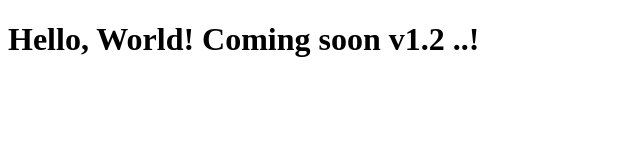
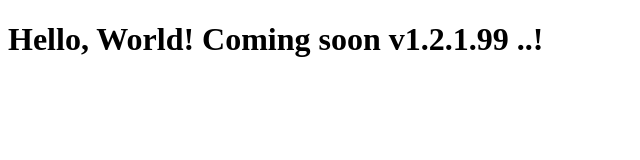
Before and after one commit to burcmuratmetin/onzedorp, a plain HTML site: page index.html in a window 1280 px wide. Shown: the whole page, without its empty margins (0-640 px from the left). Drawn offline with Linux system fonts and the light colour scheme.

Commit message:
v1.4
1.2.1.99

```diff
--- a/index.html
+++ b/index.html
@@ -4,6 +4,6 @@
 <title>Onzedorp | Ouderkerk aan de Amstel</title>
 </head>
 <body>
-<h1>Hello, World! Coming soon v1.2 ..! </h1>
+<h1>Hello, World! Coming soon v1.2.1.99 ..! </h1>
 </body>
 </html>
```
